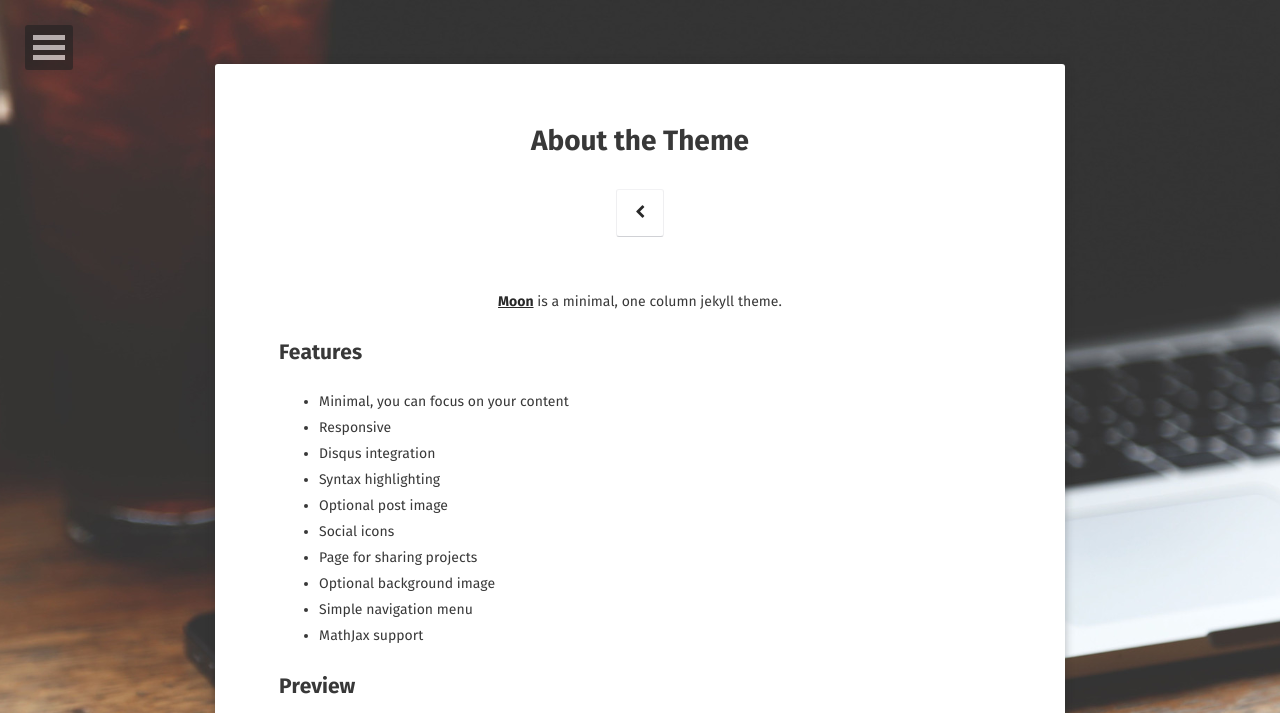
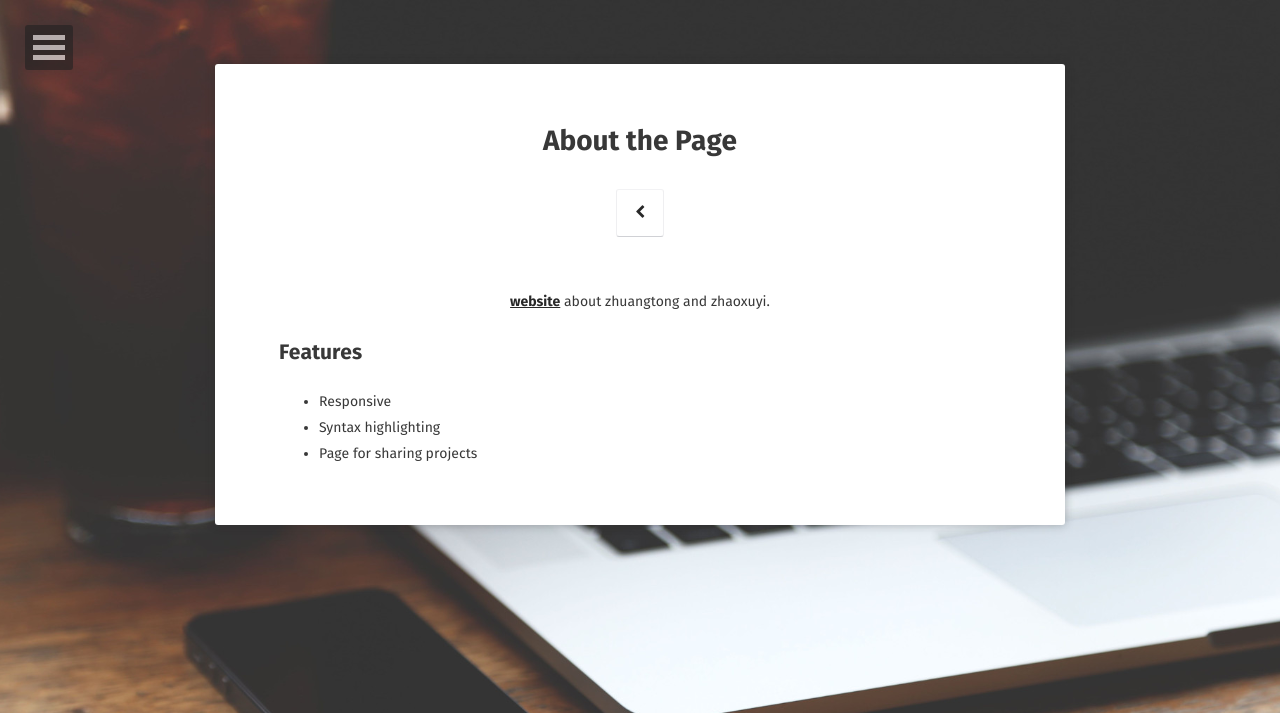
Before and after one commit to zhuangtongzxy/zhuangtongzxy.github.io, a Jekyll site: the page built from about/index.md, in a window 1280 px wide. Shown: the top 713 px of the page. Built offline with Jekyll 4.4.1, drawn with Linux system fonts in a browser that asks for light colours; some web fonts are replaced; some of the changed text lies outside the part shown; grey boxes are pictures that could not be loaded.

Commit message:
about
about

```diff
--- a/about/index.md
+++ b/about/index.md
@@ -1,37 +1,14 @@
 ---
 layout: page
-title: About the Theme
-tags: [about, Jekyll, theme, moon]
-date: 2016-03-21
+title: About the Page
+tags: [about, Jekyll, zhuangtong, zxy]
+date: 2018-11-11
 comments: false
 ---
 
-<center><a href="http://taylantatli.github.io/Moon"><b>Moon</b></a> is a minimal, one column jekyll theme.</center>
+<center><a href="https://github.com/zhuangtongzxy/zhuangtongzxy.github.io"><b>website</b></a> about zhuangtong and zhaoxuyi.</center>
 
 ## Features
-* Minimal, you can focus on your content
 * Responsive
-* Disqus integration
 * Syntax highlighting
-* Optional post image
-* Social icons
 * Page for sharing projects
-* Optional background image
-* Simple navigation menu
-* MathJax support
-
-## Preview
-
-{% capture images %}
-    https://cloud.githubusercontent.com/assets/754514/14509720/61c61058-01d6-11e6-93ab-0918515ecd56.png
-    https://cloud.githubusercontent.com/assets/754514/14509716/61ac6c8e-01d6-11e6-879f-8308883de790.png
-{% endcapture %}
-{% include gallery images=images caption="Screenshots of Moon Theme" cols=2 %}
-
-See a [live version of Moon](http://taylantatli.github.io/Moon) hosted on GitHub.
-
-## Getting Started
-
-To learn how to install and use this theme check out the [Setup Guide](http://taylantatli.me/Moon/moon-theme/) for more information.
-
-[Install Moon](https://github.com/TaylanTatli/Moon){: .btn}
```
Also changed, not shown: 1 other file.
